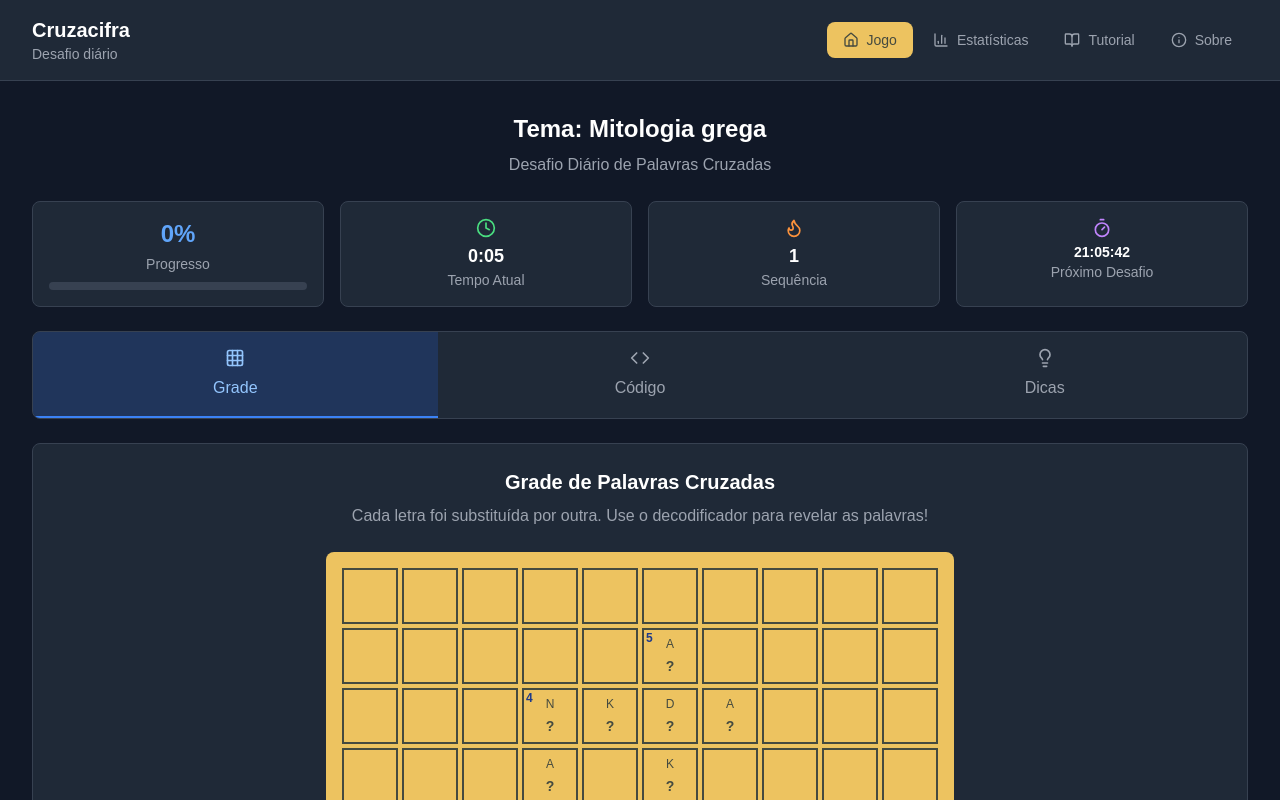
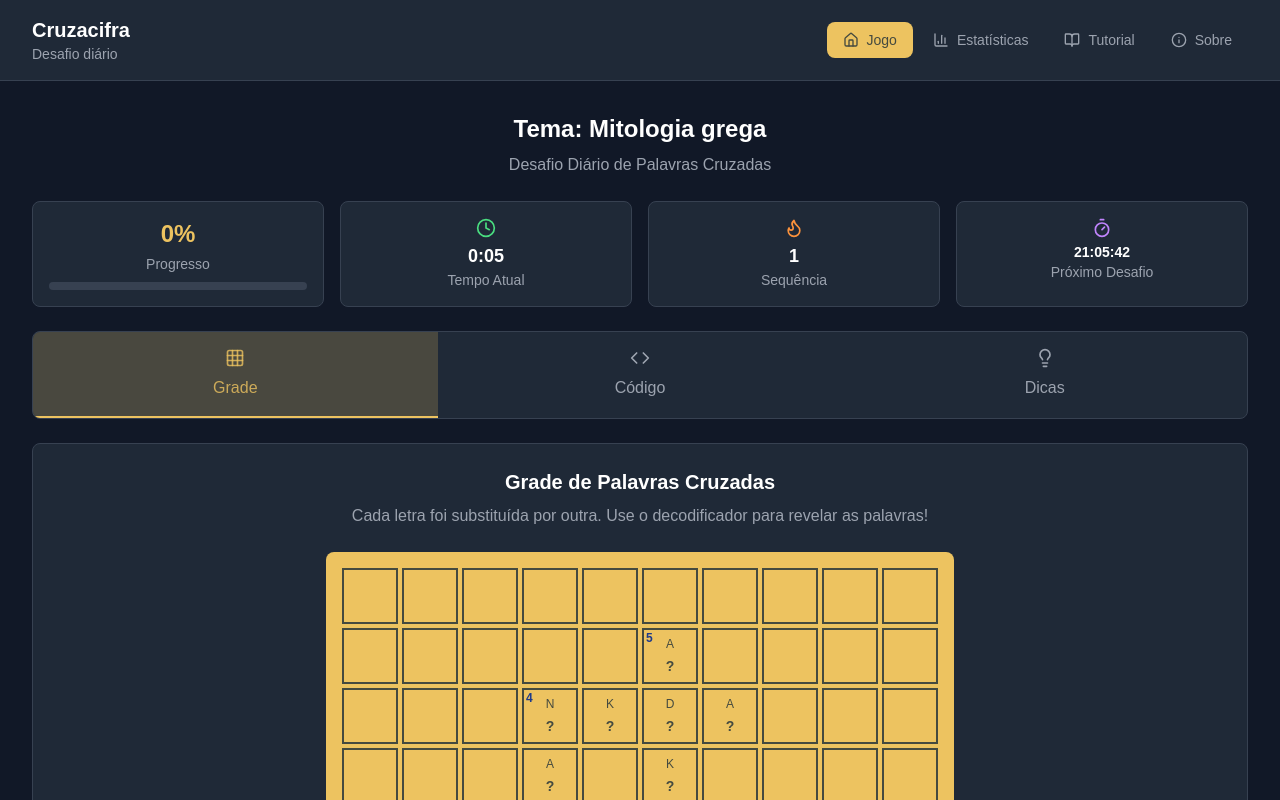
Before and after one commit to t-heu/cruzacifra, a Next.js app: page / in a window 1280 px wide. Shown: the top 800 px of the page. Built offline with nearby package versions, Linux system fonts and the light colour scheme.

Commit message:
style: tabs add colors

```diff
--- a/components/game/game-header.tsx
+++ b/components/game/game-header.tsx
@@ -37,11 +37,11 @@ export function GameHeader({
       {/* Estatísticas */}
       <div className="grid grid-cols-2 md:grid-cols-4 gap-4">
         <div className="bg-gray-800 border border-gray-700 rounded-lg p-4 text-center">
-          <div className="text-2xl font-bold text-blue-400 mb-1">{progresso}%</div>
+          <div className="text-2xl font-bold text-[#edc360] mb-1">{progresso}%</div>
           <div className="text-sm text-gray-400 mb-2">Progresso</div>
           <div className="w-full bg-gray-700 rounded-full h-2">
             <div
-              className="bg-blue-500 h-2 rounded-full transition-all duration-500"
+              className="bg-[#edc360] h-2 rounded-full transition-all duration-500"
               style={{ width: `${progresso}%` }}
             />
           </div>
--- a/components/game/game-tabs.tsx
+++ b/components/game/game-tabs.tsx
@@ -25,7 +25,7 @@ export function GameTabs({ abaSelecionada, setAbaSelecionada }: GameTabsProps) {
               onClick={() => setAbaSelecionada(tab.id)}
               className={`flex-1 px-6 py-4 text-center transition-colors border-b-2 ${
                 abaSelecionada === tab.id
-                  ? "border-blue-500 bg-blue-600/20 text-blue-300"
+                  ? "border-[#edc360] bg-[#edc360]/20 text-[#edc360]/80"
                   : "border-transparent text-gray-400 hover:text-white hover:bg-gray-700"
               }`}
             >
```
Also changed, not shown: public/manifest.json, 6 other files (tests, documents, lock files or other folders).
